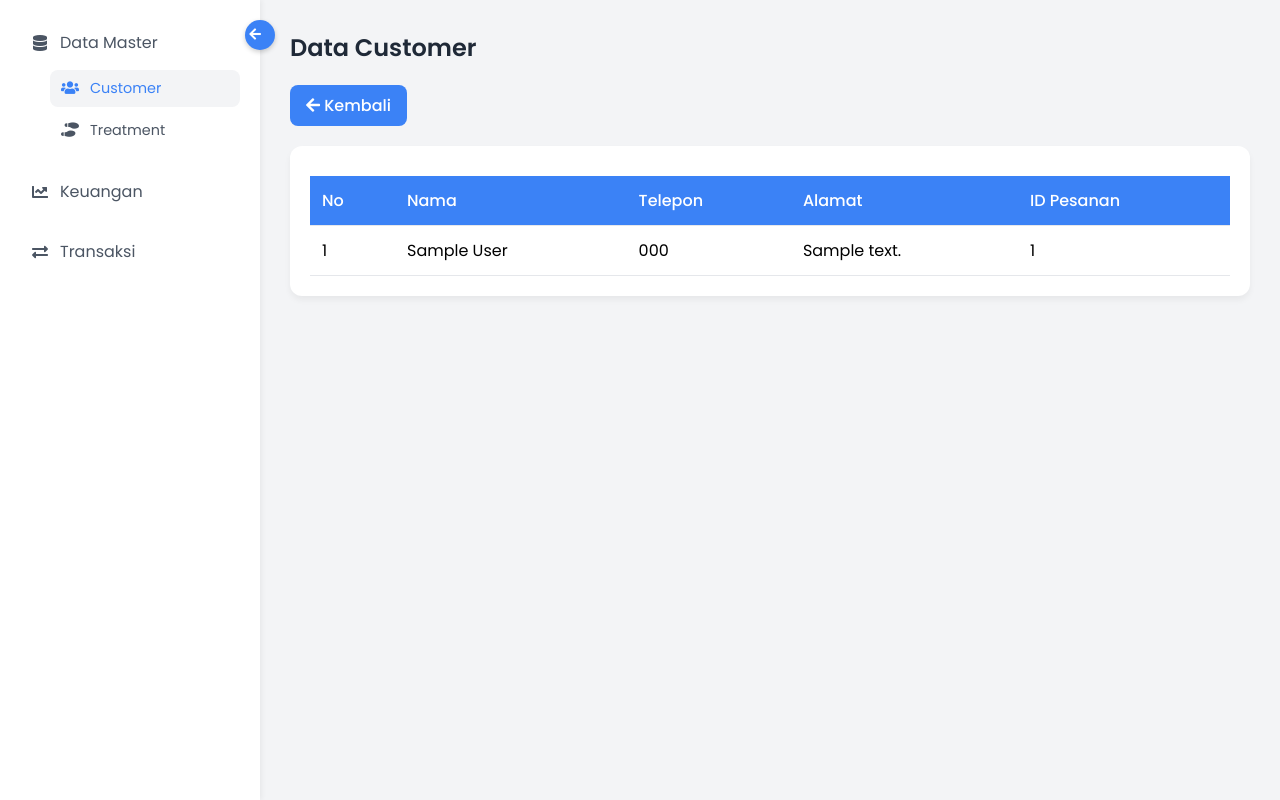
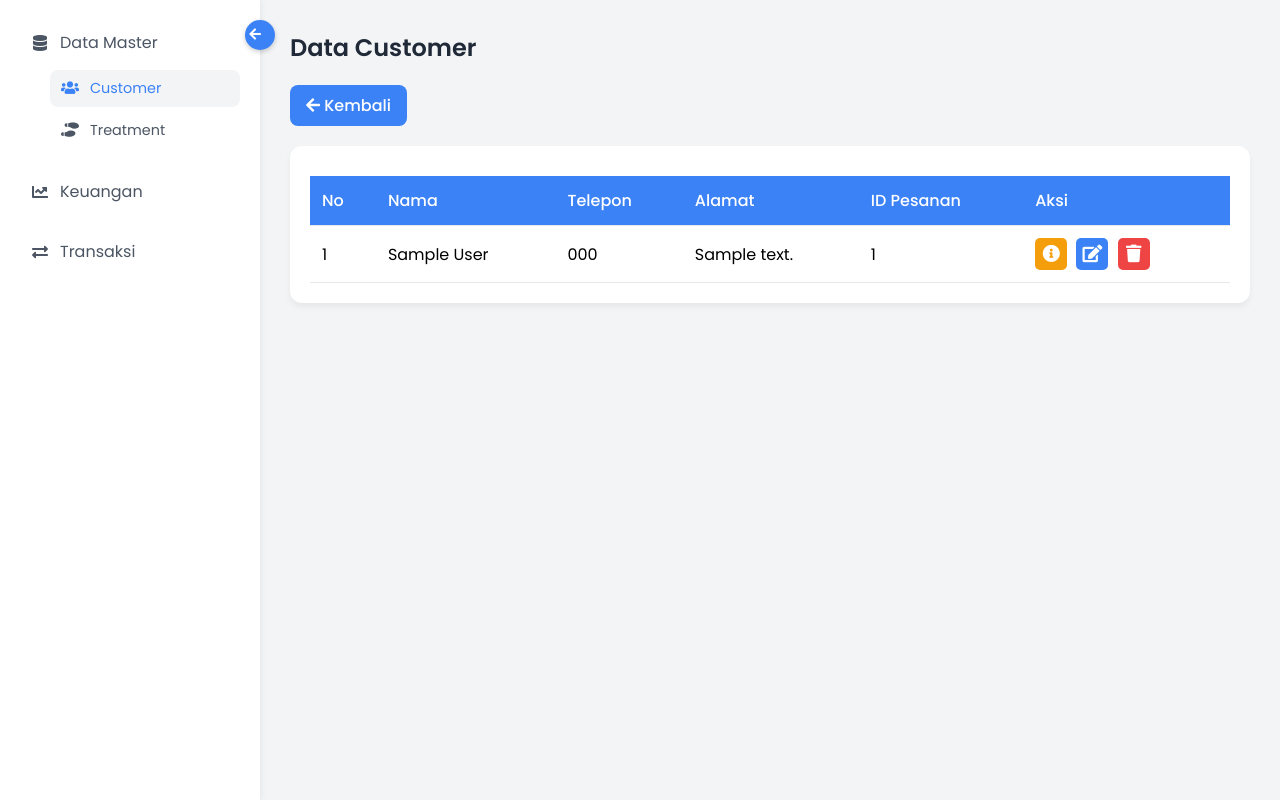
Before and after one commit to ghozahimma65/ExshoeticKL3, a PHP site: page /php/customer.php in a window 1280 px wide. Run offline with PHP 8.4, Linux system fonts and the light colour scheme; tables that the repository leaves empty hold one stand-in row (values such as "Sample post").

Commit message:
kolom aksi update
menambahkan tombol aksi

```diff
--- a/php/customer.php
+++ b/php/customer.php
@@ -230,6 +230,82 @@ $result = $conn->query($sql);
     transform: scale(1.05);
     }
 
+    /* Warna khusus untuk ikon di kolom aksi */
+.text-yellow-500 {
+    color: #f59e0b; /* Warna kuning */
+}
+
+.text-yellow-700 {
+    color: #d97706; /* Warna kuning lebih gelap */
+}
+
+.text-blue-500 {
+    color: #3b82f6; /* Warna biru */
+}
+
+.text-blue-700 {
+    color: #2563eb; /* Warna biru lebih gelap */
+}
+
+.text-red-500 {
+    color: #ef4444; /* Warna merah */
+}
+
+.text-red-700 {
+    color: #dc2626; /* Warna merah lebih gelap */
+}
+
+/* Hover effects */
+.text-yellow-500:hover {
+    color: #d97706;
+}
+
+.text-blue-500:hover {
+    color: #2563eb;
+}
+
+.text-red-500:hover {
+    color: #dc2626;
+}
+/* Style untuk tombol aksi di kolom Aksi */
+.action-button {
+    display: inline-flex;
+    align-items: center;
+    justify-content: center;
+    width: 32px;
+    height: 32px;
+    margin-right: 5px;
+    border-radius: 5px;
+    font-size: 1.1em;
+    color: #fff;
+    transition: background-color 0.3s ease;
+    text-decoration: none;
+}
+
+.action-button.detail {
+    background-color: #f59e0b; /* Warna kuning */
+}
+
+.action-button.detail:hover {
+    background-color: #d97706;
+}
+
+.action-button.edit {
+    background-color: #3b82f6; /* Warna biru */
+}
+
+.action-button.edit:hover {
+    background-color: #2563eb;
+}
+
+.action-button.delete {
+    background-color: #ef4444; /* Warna merah */
+}
+
+.action-button.delete:hover {
+    background-color: #dc2626;
+}
+
   </style>
 </head>
 <body>
@@ -283,6 +359,9 @@ $result = $conn->query($sql);
           <th>Telepon</th>
           <th>Alamat</th>
           <th>ID Pesanan</th>
+          <th>Aksi</th>
+
+
 
         </tr>
       </thead>
@@ -297,6 +376,13 @@ $result = $conn->query($sql);
                         <td>{$row['Telepon']}</td>
                         <td>{$row['Alamat']}</td>
                         <td>{$row['ID_Pesanan']}</td>
+               <td class='p-3'>
+    <a href='detail.php?id={$row['ID_Pesanan']}' class='action-button detail'><i class='fas fa-info-circle'></i> </a>
+    <a href='edit.php?id={$row['ID_Pesanan']}' class='action-button edit'><i class='fas fa-edit'></i> </a>
+    <a href='delete.php?id={$row['ID_Pesanan']}' class='action-button delete'><i class='fas fa-trash'></i> </a>
+</td>
+
+
 
                       </tr>";
                 $no++;
```
